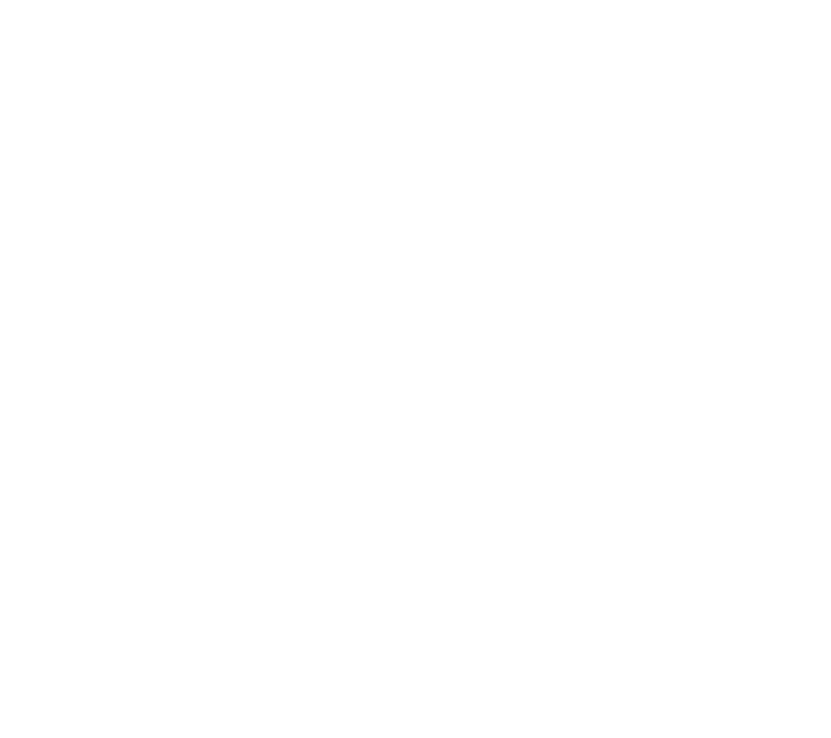
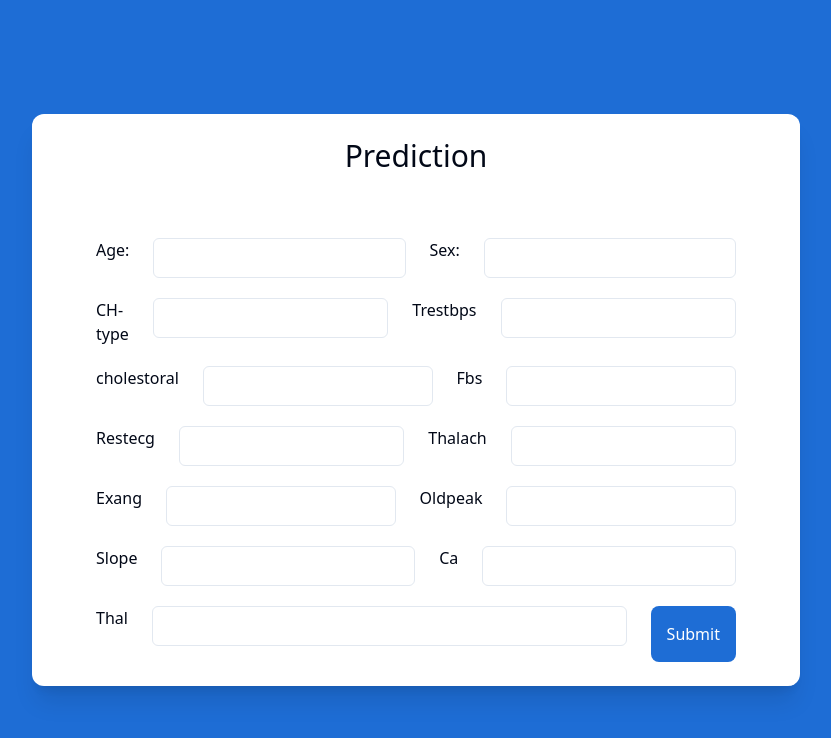
Before and after one commit to linaMallek/frontend, a React (Vite) app: page /heartPrediction in a window 1280 px wide. Before the commit this address had no page. Shown: the top 738 px of the page, without its empty margins (224-1055 px from the left). Built offline with nearby package versions, Linux system fonts and the light colour scheme.

Commit message:
Heart prediction features and link in it with flask app

```diff
--- a/package.json
+++ b/package.json
@@ -22,6 +22,7 @@
     "class-variance-authority": "^0.7.0",
     "clsx": "^2.1.0",
     "date-fns": "^3.3.1",
+    "formik": "^2.4.5",
     "framer-motion": "^11.0.8",
     "google-map-react": "^2.2.1",
     "lucide-react": "^0.343.0",
@@ -30,8 +31,10 @@
     "react-day-picker": "^8.10.0",
     "react-dom": "^18.2.0",
     "react-router-dom": "^6.22.2",
+    "react-toastify": "^10.0.4",
     "tailwind-merge": "^2.2.1",
-    "tailwindcss-animate": "^1.0.7"
+    "tailwindcss-animate": "^1.0.7",
+    "yup": "^1.3.3"
   },
   "devDependencies": {
     "@types/react": "^18.2.56",
--- /dev/null
+++ b/src/components/features/HeartPrediction.jsx
@@ -0,0 +1,209 @@
+import React, { useState } from "react";
+import axios from "axios";
+import { Input } from "@/components/ui/input";
+
+export default function HeartPrediction() {
+  const [data, setData] = useState({
+    feature1: "",
+    feature2: "",
+    feature3: "",
+    feature4: "",
+    feature5: "",
+    feature6: "",
+    feature7: "",
+    feature8: "",
+    feature9: "",
+    feature10: "",
+    feature11: "",
+    feature12: "",
+    feature13: "",
+  });
+  const [prediction, setPrediction] = useState(null);
+
+  const handleChange = (e) => {
+    const { name, value } = e.target;
+    setData((prevData) => ({
+      ...prevData,
+      [name]: value,
+    }));
+  };
+
+  const handleSubmit = async (e) => {
+    e.preventDefault();
+    try {
+      const response = await axios.post(
+        "http://localhost:5000/predict",
+        JSON.stringify(data),
+        {
+          headers: {
+            "Content-Type": "application/json",
+          },
+        }
+      );
+      setPrediction(response.data.prediction);
+    } catch (error) {
+      console.error(
+        "Une erreur s'est produite lors de l'envoi de la requête:",
+        error
+      );
+    }
+  };
+
+  return (
+    <div className="yesbg-docblue yesh-screen yesflex">
+      <div className="yesbg-white yespy-6 yesh-fit yesw-3/5 yesm-auto yesshadow-xl yesrounded-xl yesflex yesflex-col yesjustify-center yesitems-center yesgap-16 yespx-16">
+        <h2
+         className="yestext-3xl"
+        >Prediction</h2>
+        <form onSubmit={handleSubmit} className="yesflex yesflex-col yesgap-5">
+          <div className="yesflex yesgap-6">
+            <label htmlFor="feature1">Age:</label>
+            <Input
+              type="number"
+              id="feature1"
+              name="feature1"
+              value={data.feature1}
+              onChange={handleChange}
+              required
+            />
+            <label htmlFor="feature2">Sex:</label>
+            <Input
+              type="number"
+              id="feature2"
+              name="feature2"
+              value={data.feature2}
+              onChange={handleChange}
+              required
+            />
+          </div>
+          <div className="yesflex yesgap-6">
+            <label htmlFor="feature3">CH-type</label>
+            <Input
+              type="number"
+              id="feature3"
+              name="feature3"
+              value={data.feature3}
+              onChange={handleChange}
+              required
+            />
+
+            <label htmlFor="feature4">Trestbps</label>
+            <Input
+              type="number"
+              id="feature4"
+              name="feature4"
+              value={data.feature4}
+              onChange={handleChange}
+              required
+            />
+          </div>
+          <div className="yesflex yesgap-6">
+            <label htmlFor="feature5">cholestoral</label>
+            <Input
+              type="number"
+              id="feature5"
+              name="feature5"
+              value={data.feature5}
+              onChange={handleChange}
+              required
+            />
+            <label htmlFor="feature6">Fbs </label>
+            <Input
+              type="number"
+              id="feature6"
+              name="feature6"
+              value={data.feature6}
+              onChange={handleChange}
+              required
+            />
+          </div>
+          <div className="yesflex yesgap-6">
+            <label htmlFor="feature7">Restecg</label>
+            <Input
+              type="number"
+              id="feature7"
+              name="feature7"
+              value={data.feature7}
+              onChange={handleChange}
+              required
+            />
+            <label htmlFor="feature8">Thalach</label>
+            <Input
+              type="number"
+              id="feature8"
+              name="feature8"
+              value={data.feature8}
+              onChange={handleChange}
+              required
+            />
+          </div>
+          <div className="yesflex yesgap-6">
+            <label htmlFor="feature9">Exang</label>
+            <Input
+              type="number"
+              id="feature9"
+              name="feature9"
+              value={data.feature9}
+              onChange={handleChange}
+              required
+            />
+
+            <label htmlFor="feature10">Oldpeak</label>
+            <Input
+              type="number"
+              id="feature10"
+              name="feature10"
+              value={data.feature10}
+              onChange={handleChange}
+              required
+            />
+          </div>
+          <div className="yesflex yesgap-6">
+            <label htmlFor="feature11">Slope</label>
+            <Input
+              type="number"
+              id="feature11"
+              name="feature11"
+              value={data.feature11}
+              onChange={handleChange}
+              required
+            />
+
+            <label htmlFor="feature12">Ca</label>
+            <Input
+              type="number"
+              id="feature12"
+              name="feature12"
+              value={data.feature12}
+              onChange={handleChange}
+              required
+            />
+          </div>
+          <div className="yesflex yesgap-6">
+            <label htmlFor="feature13">Thal</label>
+            <Input
+              type="number"
+              id="feature13"
+              name="feature13"
+              value={data.feature13}
+              onChange={handleChange}
+              required
+            />
+            <button className="yesbg-docblue yestext-white yesp-4 yesrounded-lg" type="submit">Submit</button>
+          </div>
+        </form>
+
+        {prediction !== null && (
+          <div>
+            <h3>Résultat de la prédiction :</h3>
+            <p>
+              {prediction === 0
+                ? "Le patient n'est pas malade"
+                : "Le patient est malade"}
+            </p>
+          </div>
+        )}
+      </div>
+    </div>
+  );
+}
--- a/src/config/axiosConfig.js
+++ b/src/config/axiosConfig.js
@@ -1,8 +1,8 @@
 import axios from "axios";
 
 const axiosInstance = axios.create({
-  baseURL: "https://healthbooth-backend.onrender.com/",
-  // baseURL: "http://localhost:5001/",
+  // baseURL: "https://healthbooth-backend.onrender.com/",
+  baseURL: "http://localhost:5001/",
   // other config options if needed
 });
 
--- a/src/pages/Signup.jsx
+++ b/src/pages/Signup.jsx
@@ -1,4 +1,3 @@
-import React from "react";
 import {
   Card,
   CardContent,
@@ -17,13 +16,54 @@
 } from "@/components/ui/dropdown-menu";
 import { Link } from "react-router-dom";
 
+import React, { useState } from "react";
+import { useFormik } from "formik";
+import * as Yup from "yup";
+import axios from "../config/axiosConfig.js";
+import { toast, ToastContainer } from "react-toastify";
+import "react-toastify/dist/ReactToastify.css";
+
 const Signup = () => {
+  const validationSchema = Yup.object({
+    fullName: Yup.string().required("Required"),
+    email: Yup.string().email("Invalid email address").required("Required"),
+    password: Yup.string().required("Required"),
+    phoneNumber: Yup.string().required("Required"),
+  });
+
+  const formik = useFormik({
+    initialValues: {
+      fullName: "",
+      email: "",
+      password: "",
+      phoneNumber: "",
+    },
+    validationSchema: validationSchema,
+    onSubmit: (values) => {
+      axios
+        .post("/auth/signup", values)
+        .then((res) => {
+          console.log(response.data);
+          localStorage.setItem("token", response.data.token);
+          toast.success("Account created successfully");
+          // wait for 2 seconds before redirecting
+          setTimeout(() => {
+            window.location.href = "/login";
+          }, 2000);
+        })
+        .catch((err) => {
+          toast.error(err.response.data.message);
+        });
+    },
+  });
+
   return (
     <>
+      <ToastContainer />
       <div className="yesflex yesjustify-between">
         <div className="yesbg-docblue yesh-lvh yesw-[100rem] yesflex yesflex-col  ">
           <p className="yestext-white yestext-4xl yesfont-bold yesw-40 yesfontbold yesml-20 yesmt-20">
-            Getting{" "}
+            Getting
           </p>
           <p className="yestext-white yestext-4xl yesfont-bold yesw-60 yesfontbold yesml-20">
             Started With MeDz
@@ -82,13 +122,63 @@
               </CardDescription>
             </CardHeader>
             <CardContent className="yesw-[40rem] yesml-40 yesh-[16rem] yesflex yesflex-col yesjustify-between">
-              <Input type="text" placeholder="Full name" />
-              <Input type="email" placeholder="Email" />
-              <Input type="password" placeholder="Password" />
-              <Input type="text" placeholder="Phone number" />
+              <form onSubmit={formik.handleSubmit}>
+                {formik.touched.fullName && formik.errors.fullName ? (
+                  <div>{formik.errors.fullName}</div>
+                ) : null}
+
+                <Input
+                  className={`${
+                    formik.touched.Nom && formik.errors.Nom && "yesborder-red-500"
+                  }`}
+                  type="text"
+                  placeholder="Full name"
+                  onChange={formik.handleChange}
+                  onBlur={formik.handleBlur}
+                  value={formik.values.fullName}
+                />
+                <Input
+                  className={`${
+                    formik.touched.email &&
+                    formik.errors.email &&
+                    "yesborder-red-500"
+                  }`}
+                  type="email"
+                  placeholder="Email"
+                  onChange={formik.handleChange}
+                  onBlur={formik.handleBlur}
+                  value={formik.values.email}
+                />
+                <Input
+                  className={`${
+                    formik.touched.password &&
+                    formik.errors.password &&
+                    "yesborder-red-500"
+                  }`}
+                  type="password"
+                  placeholder="Password"
+                  onChange={formik.handleChange}
+                  onBlur={formik.handleBlur}
+                  value={formik.values.password}
+                />
+                <Input
+                  className={`${
+                    formik.touched.phoneNumber &&
+                    formik.errors.phoneNumber &&
+                    "yesborder-red-500"
+                  }`}
+                  type="text"
+                  placeholder="Phone number"
+                  onChange={formik.handleChange}
+                  onBlur={formik.handleBlur}
+                  value={formik.values.phoneNumber}
+                />
+              </form>
             </CardContent>
             <CardFooter className="yesflex yesjustify-center yesw-[60rem] yespt-10">
-              <button className="yesrounded-lg yesw-[37rem] yesh-10 yesborder yesbg-docblue yestext-white yesfont-semibold yestext-xl">
+              <button
+                type="submit"
+              className="yesrounded-lg yesw-[37rem] yesh-10 yesborder yesbg-docblue yestext-white yesfont-semibold yestext-xl">
                 Create account
               </button>
             </CardFooter>
--- a/src/routes/routes.jsx
+++ b/src/routes/routes.jsx
@@ -5,7 +5,8 @@
 import Signupdoctor from "@/pages/Signupdoctor";
 import Login from "@/pages/Login";
 import Doctormain from "@/pages/Doctormain";
-import ChatBot from "@/components/ChatBot.jsx";
+import ChatBot from "@/components/features/ChatBot.jsx";
+import HeartPrediction from "@/components/features/HeartPrediction.jsx";
 const Routers = () => {
   return (
     <Routes>
@@ -15,6 +16,7 @@
       <Route path="/login" element={<Login />}></Route>
       <Route path="/doctormain" element={<Doctormain />}></Route>
       <Route path="/chatbot" element={<ChatBot />}></Route>
+      <Route path="/heartPrediction" element={<HeartPrediction />}></Route>
     </Routes>
   );
 };
```
Also changed, not shown: src/components/features/ChatBot.jsx (renamed from src/components/ChatBot.jsx), 1 other file (tests, documents, lock files or other folders).
